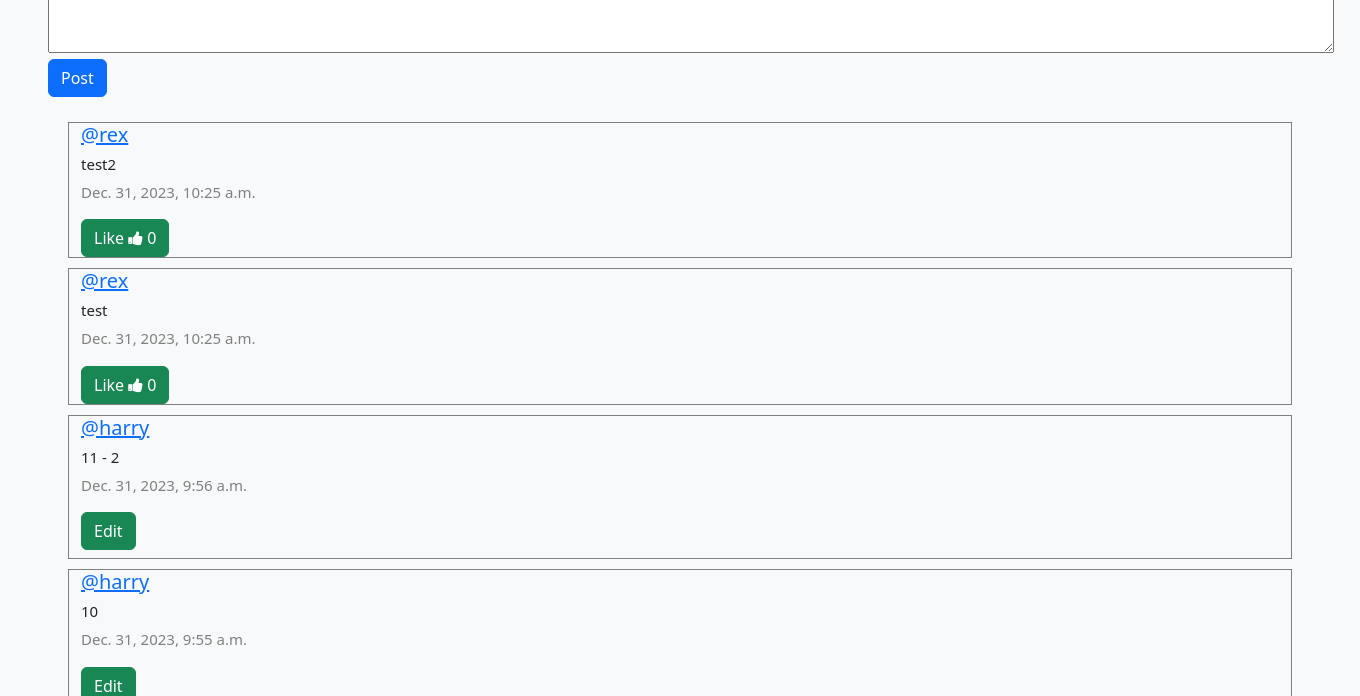
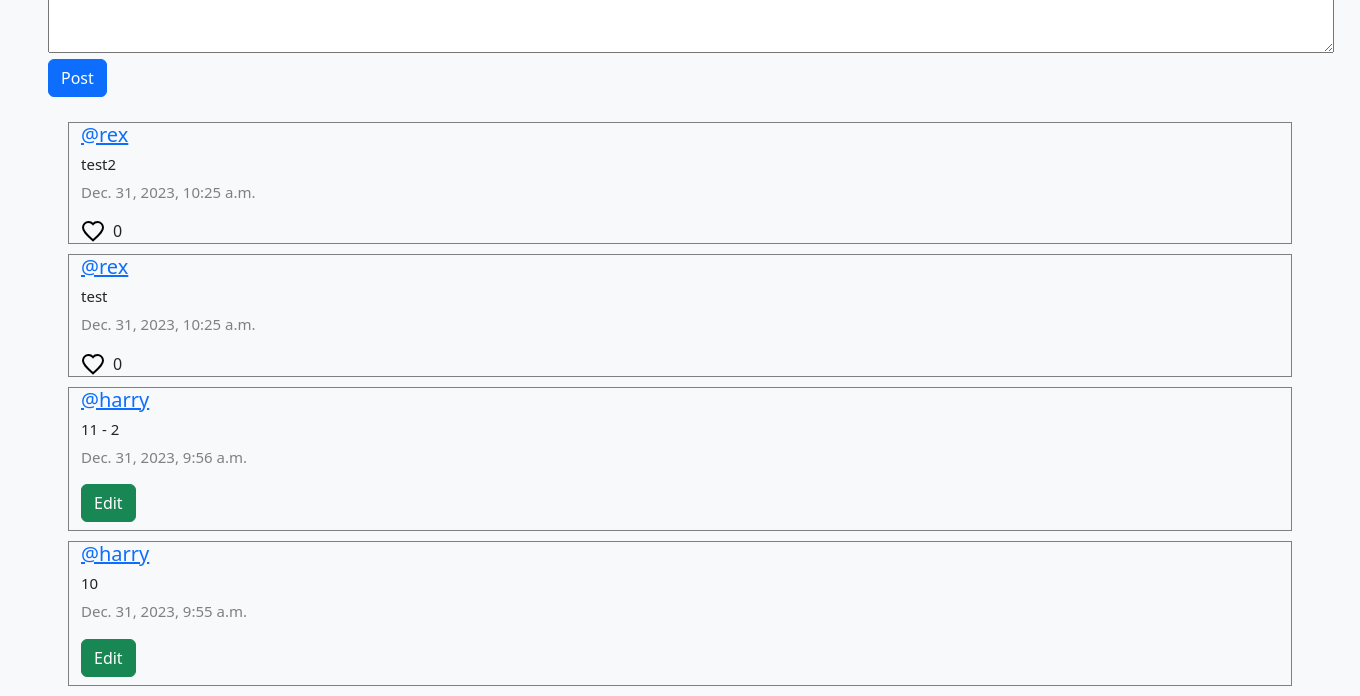
Before and after one commit to RexRowan/network, a Django app: page / in a window 1360 px wide. Shown: the part 163-859 px from the top of the page. Run offline with Django 3.2, Linux system fonts and the light colour scheme; a user stored in the database is signed in; data comes from the database, SQL or seed files in the repository; data that the repository does not hold is empty.

Commit message:
like button heart

```diff
--- a/project4/network/static/network/styles.css
+++ b/project4/network/static/network/styles.css
@@ -33,3 +33,31 @@
     color: gray;
     font-size: 15px;
 }
+
+.like-button {
+    display: flex;
+    align-items: center;
+    cursor: pointer;
+  }
+
+  .heart-icon {
+    width: 24px;
+    height: 24px;
+    margin-right: 8px;
+    transition: transform 0.3s ease;
+  }
+
+  .heart-icon path {
+    fill: none;
+    stroke: black;
+    stroke-width: 2;
+  }
+
+  .like-button[data-liked="true"] .heart-icon path {
+    fill: red;
+    stroke: red;
+  }
+
+  .like-button:hover .heart-icon {
+    transform: scale(1.1);
+  }
--- a/project4/network/static/scripts.js
+++ b/project4/network/static/scripts.js
@@ -37,29 +37,20 @@
 
         }
 
-        function toggleLike(postId) {
-            const likeButton = document.getElementById(`like-btn-${postId}`);
-            const likeCountSpan = document.getElementById(`like-count-${postId}`);
+        document.addEventListener('DOMContentLoaded', (event) => {
+            const likeButton = document.getElementById('like-button');
+            const likeCountSpan = likeButton.querySelector('.like-count');
 
-            if (!likeButton || !likeCountSpan) {
-                console.error('One or more elements do not exist.');
-                return;
-            }
+            likeButton.addEventListener('click', function() {
+              const postId = this.getAttribute('data-post-id');
+              const isLiked = this.getAttribute('data-liked') === 'true';
+              const newLikeCount = parseInt(likeCountSpan.textContent, 10) + (isLiked ? -1 : 1);
 
-            fetch(`/toggle_like/${postId}`, {
-                method: 'POST',
-                headers: {
-                    'Content-Type': 'application/json',
-                    'X-CSRFToken': getCookie('csrftoken')
-                }
-            })
-            .then(response => response.json())
-            .then(result => {
-                // Update the like count and button text based on the new like status
-                likeCountSpan.textContent = result.new_like_count;
-                likeButton.textContent = result.liked ? 'Unlike' : 'Like';
-            })
-            .catch(error => {
-                console.error('Error:', error);
+              // Update the like count and toggle the data-liked attribute
+              likeCountSpan.textContent = newLikeCount;
+              this.setAttribute('data-liked', !isLiked);
+
+              // Here you would also send a fetch request to your server to update the like status
+              // fetch(`/toggle_like/${postId}`, { ... });
             });
-        }
+          });
--- a/project4/network/templates/network/index.html
+++ b/project4/network/templates/network/index.html
@@ -47,11 +47,11 @@
                             </div>
                         </div>
                     {% else %}
-                        <div class="like-unlike-buttons">
-                            <button class="btn btn-success" onclick="toggleLike({{ post.id }})" id="like-btn-{{ post.id }}">
-                                Like <i class="fa fa-thumbs-up"></i>
-                                <span id="like-count-{{ post.id }}">{{ post.likes.count }}</span>
-                            </button>
+                        <div class="like-button" id="like-button" data-liked="false" data-post-id="1">
+                            <svg viewBox="0 0 24 24" class="heart-icon">
+                                <path d="M12 21.35l-1.45-1.32C5.4 15.36 2 12.28 2 8.5 2 5.42 4.42 3 7.5 3c1.74 0 3.41.81 4.5 2.09C13.09 3.81 14.76 3 16.5 3 19.58 3 22 5.42 22 8.5c0 3.78-3.4 6.86-8.55 11.54L12 21.35z"/>
+                            </svg>
+                            <span class="like-count">0</span>
                         </div>
                     {% endif %}
                 {% endif %}
```
